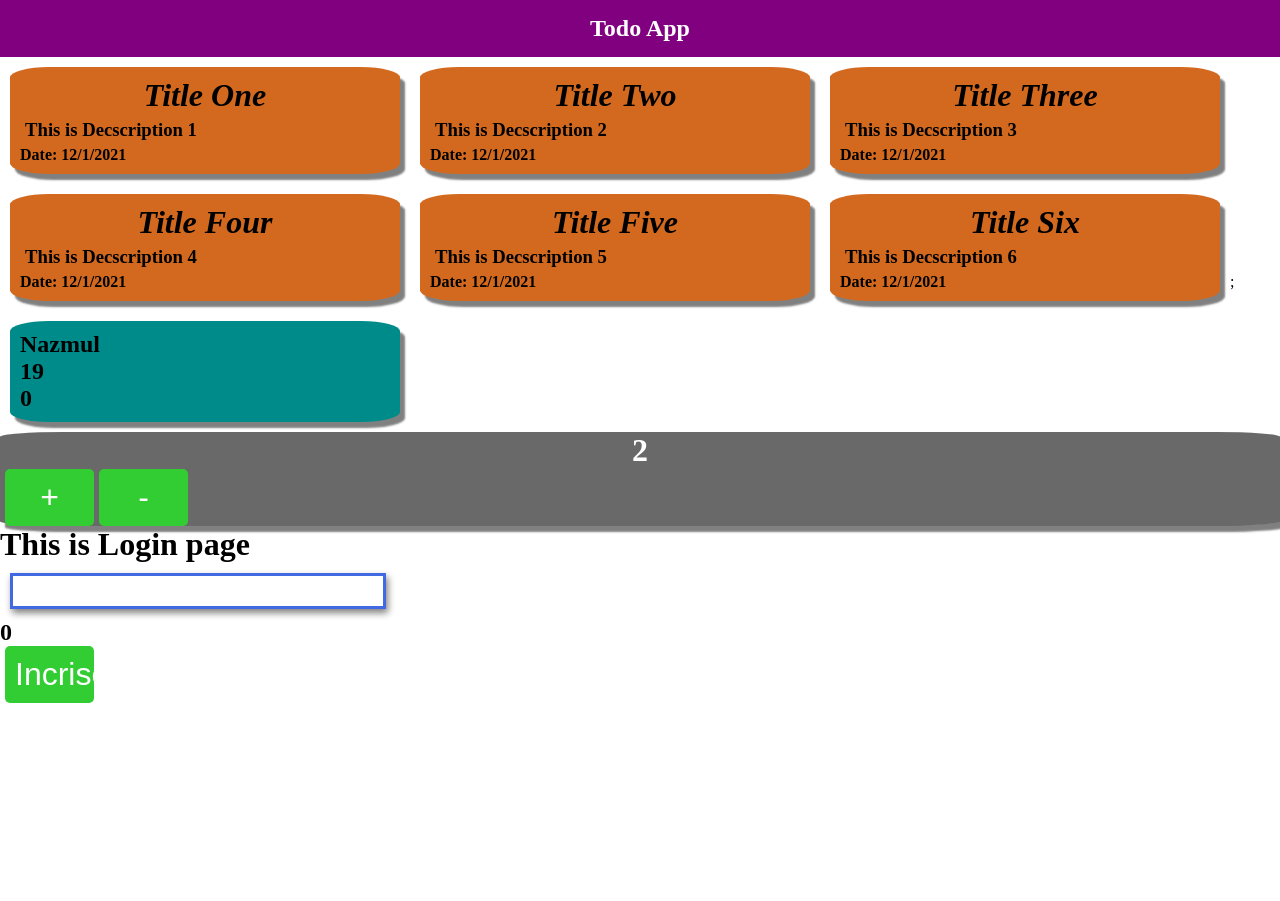
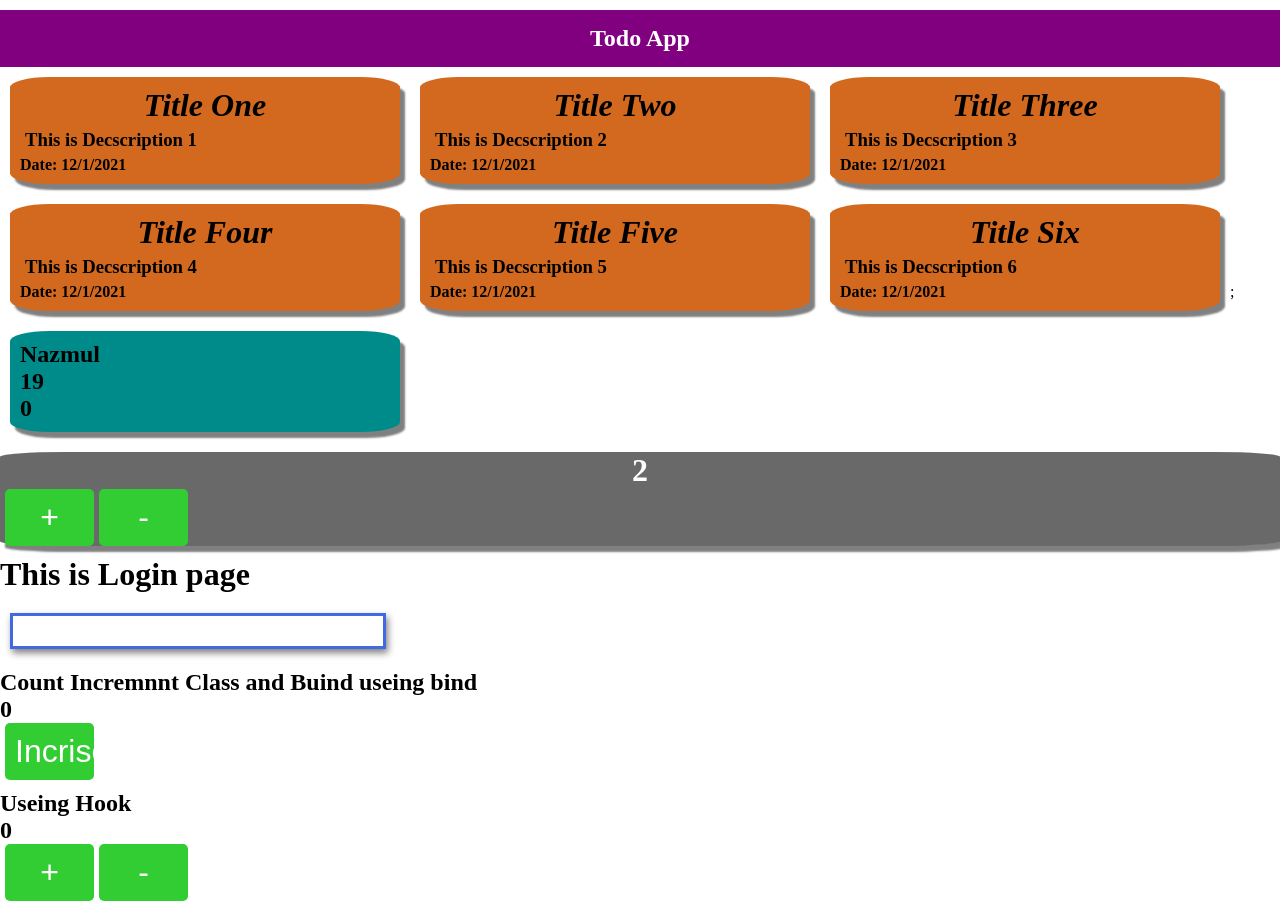
Before and after one commit to nazmul629/BasicReact, a React (Create React App) app in the folder my-app/: page / in a window 1280 px wide. Before the commit the page ends 800 px from the top, so only its background shows below. Built offline with nearby package versions, Linux system fonts and the light colour scheme.

Commit message:
Use React Hooks make Increment and Dectement velue

```diff
--- a/my-app/public/style.css
+++ b/my-app/public/style.css
@@ -79,3 +79,7 @@ input{
     box-shadow: 2px 4px 7px gray;
 
 }
+
+div{
+    margin-top: 10px;
+}
--- a/my-app/src/App.js
+++ b/my-app/src/App.js
@@ -7,6 +7,7 @@ import STATE from './components/STATE';
 import Contorl from './Conditonal_Rendaring/Contorl'
 import EventHC from './EVENT_HNADLER_CLASS/EvenHC'
 import EB from './EVENT_HNADLER_CLASS/EventBaind'
+import HOOK from './HOOKSTATE/Hook'
 
 
 var App = ()=> {
@@ -27,6 +28,7 @@ var App = ()=> {
                     <Contorl />
                     <EventHC />
                     <EB />
+                    <HOOK />
                 </div>
 
             </div>
--- a/my-app/src/EVENT_HNADLER_CLASS/EventBaind.js
+++ b/my-app/src/EVENT_HNADLER_CLASS/EventBaind.js
@@ -24,6 +24,7 @@ dec=()=>{
     render() {
         return (
             <div>
+                <h2>Count Incremnnt Class and Buind useing bind</h2>
                 <h2> {this.state.count}</h2>
                 <button onClick={this.Inc}> Incrise </button>
             </div>
--- /dev/null
+++ b/my-app/src/HOOKSTATE/Hook.js
@@ -0,0 +1,21 @@
+import React,{useState} from 'react'
+
+
+export default function HOOKS() {
+    var [count,setCount]=useState(0)
+
+    var Incirment =() => {
+        setCount(count+1)
+    }
+    var Dicirment=()=>{
+        setCount(count-1)
+    }
+    return (
+        <div >
+            <h2>Useing Hook  </h2>
+            <h2> {count}</h2>
+            <button onClick={Incirment}>+</button>
+            <button onClick={Dicirment} disabled={count===0?true:false}>-</button>
+        </div>
+    )
+}
```
Also changed, not shown: 1 other file (tests, documents, lock files or other folders).
